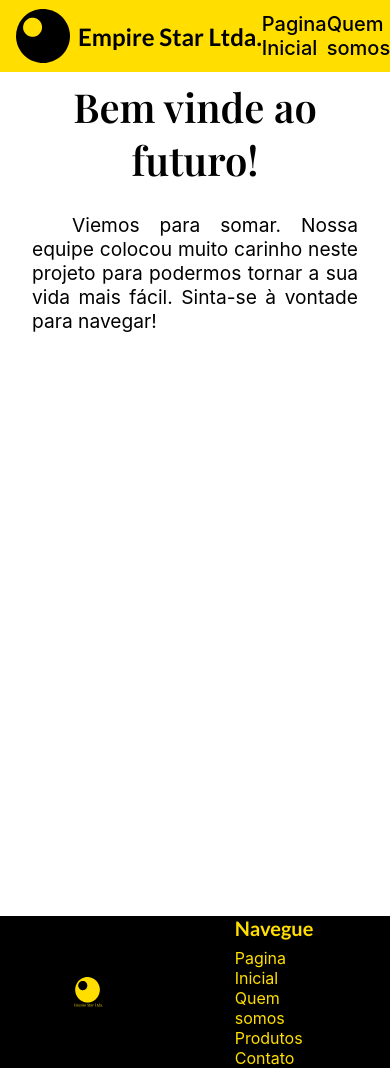
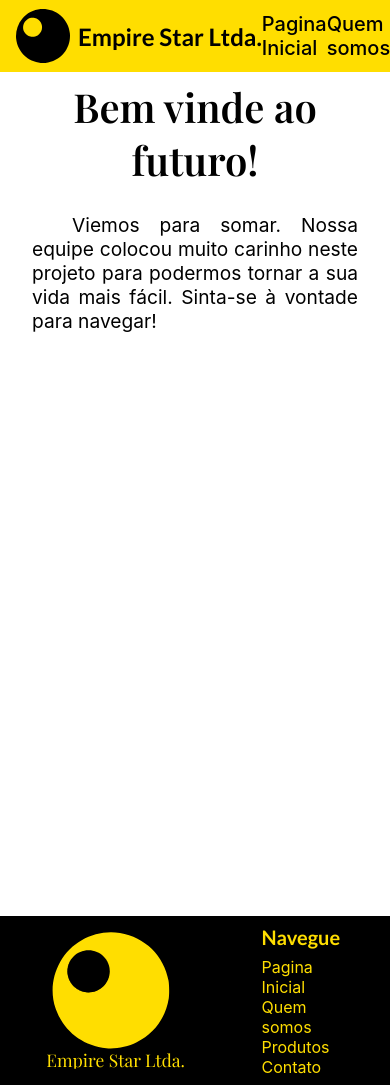
Before and after one commit to empirestarltda/landingpage, a React (Create React App) app in the folder es_landingpage/: page / in a window 390 px wide. Shown: the top 1085 px of the page. Built offline with nearby package versions, Linux system fonts and the light colour scheme.

Commit message:
Ajustar responsividade

```diff
--- a/es_landingpage/src/components/Rodape/styles.ts
+++ b/es_landingpage/src/components/Rodape/styles.ts
@@ -11,6 +11,9 @@ export const Container = styled.footer `
     img{
         padding: 1rem;
         max-width: 7.5%;
+        @media (max-width: 500px) {
+            max-width: 35%;
+        }
     }
     #navegue{
         width:25%;
```
